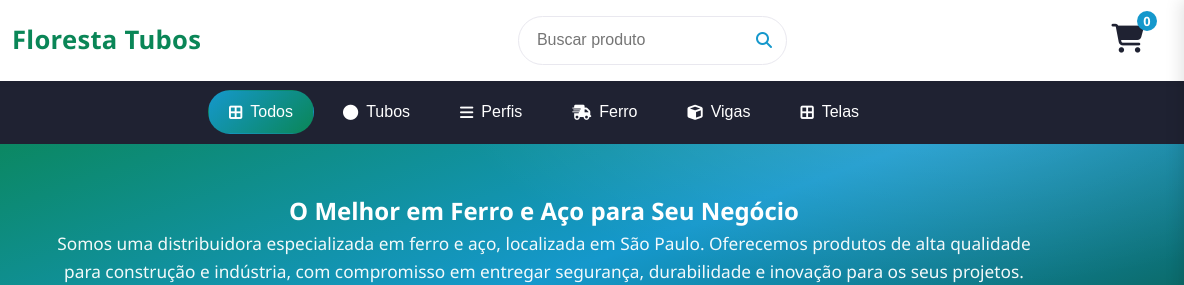
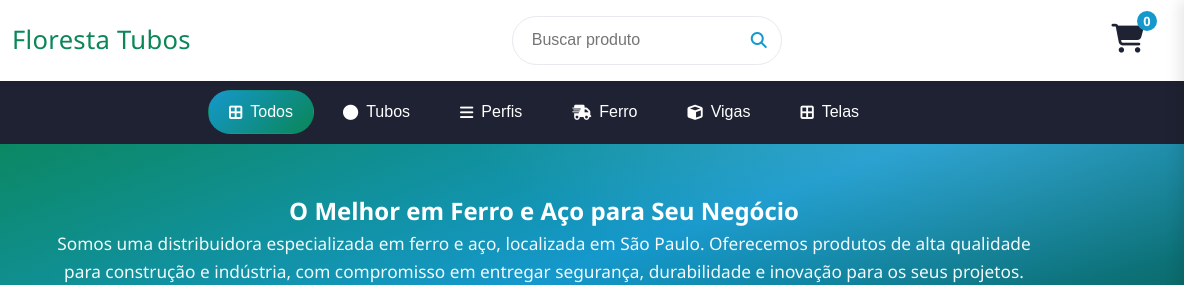
Before and after one commit to Mike-Renan/Loja-virtual-Universo-do-Ferro, a plain HTML site: page index.html in a window 1280 px wide. Shown: the top 285 px of the page, 96-1280 px from the left. Drawn offline with Linux system fonts and the light colour scheme.

Commit message:
font-weight h1

```diff
--- a/style.css
+++ b/style.css
@@ -39,7 +39,7 @@ header{
 
 .logo{ display:flex; align-items:center; gap:.5rem; cursor:pointer; }
 
-.logo h1{ font-size:1.6rem; color:var(--accent-color); font-weight:600; letter-spacing:.3px; }
+.logo h1{ font-size:1.6rem; color:var(--accent-color); font-weight:400; letter-spacing:.3px; }
 .logo img{ width:60px; height:auto; }
 .search-container{
   width:100%; max-width:520px; margin:0;
```
